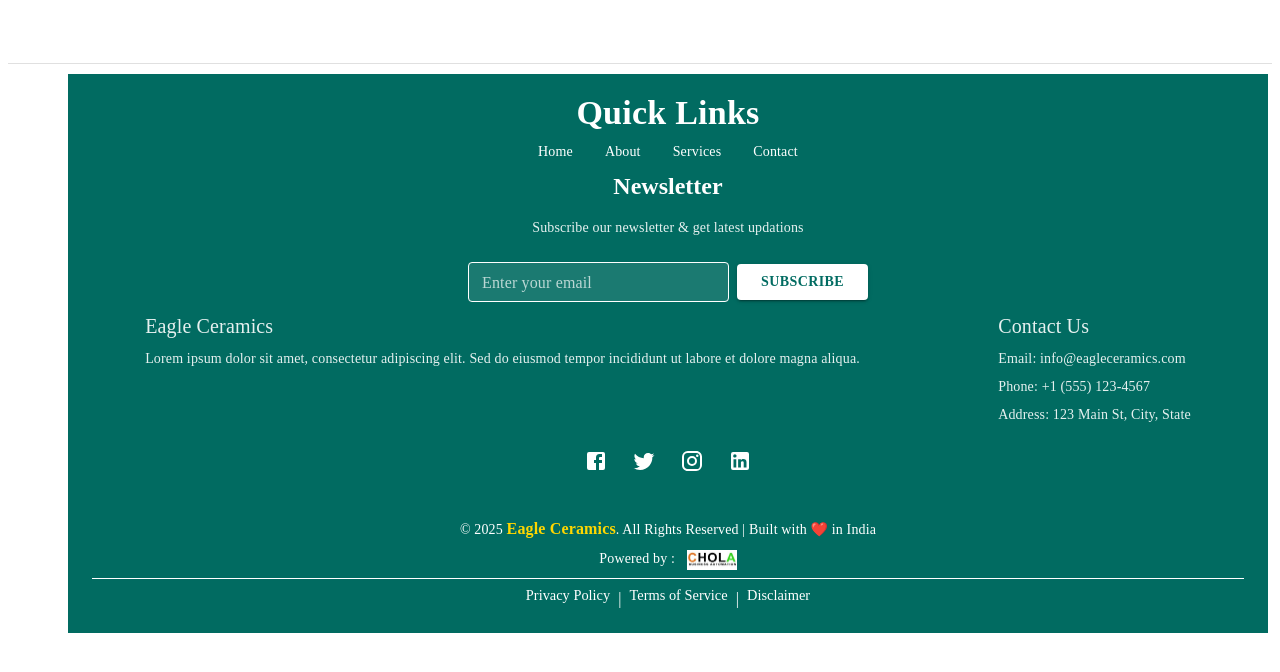
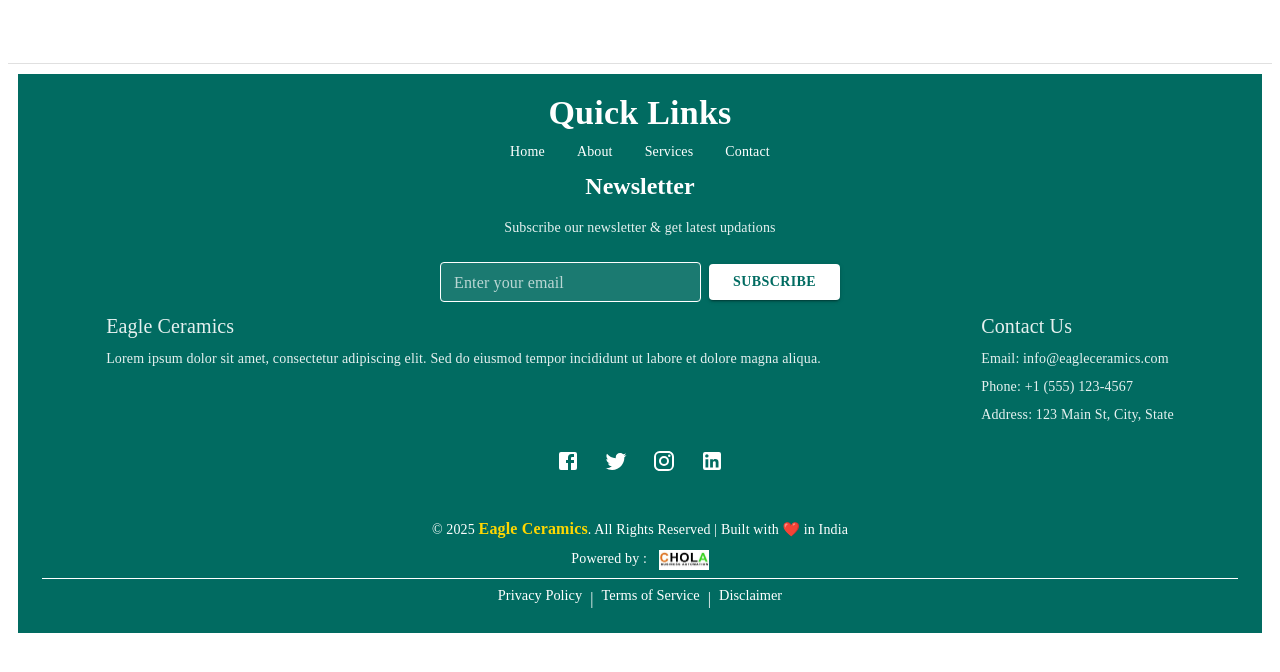
Before and after one commit to rajanalibabaa/eagle_ceramics, a React (Vite) app in the folder eagleceramic/: page / in a window 1280 px wide. Shown: the top 672 px of the page. Built offline with nearby package versions, Linux system fonts and the light colour scheme.

Commit message:
pull from aswini

```diff
--- a/eagleceramic/src/components/Footer.jsx
+++ b/eagleceramic/src/components/Footer.jsx
@@ -89,15 +89,16 @@ function Footer() {
         borderTop: '1px solid',
         borderColor: 'divider',
         padding: '10px',
-        marginTop: '5%'
+        marginTop: '5%',
+        maxWidth:'100%'
       }}
       component="footer"
     >
-      <Container sx={{
+      <Container  maxWidth={false} sx={{
         backgroundColor: '#016B61',
         color: 'white',
         padding: '18px',
-        marginLeft: '50px'
+
       }}>
 
         {/* Quick Links - Top Center */}
```
